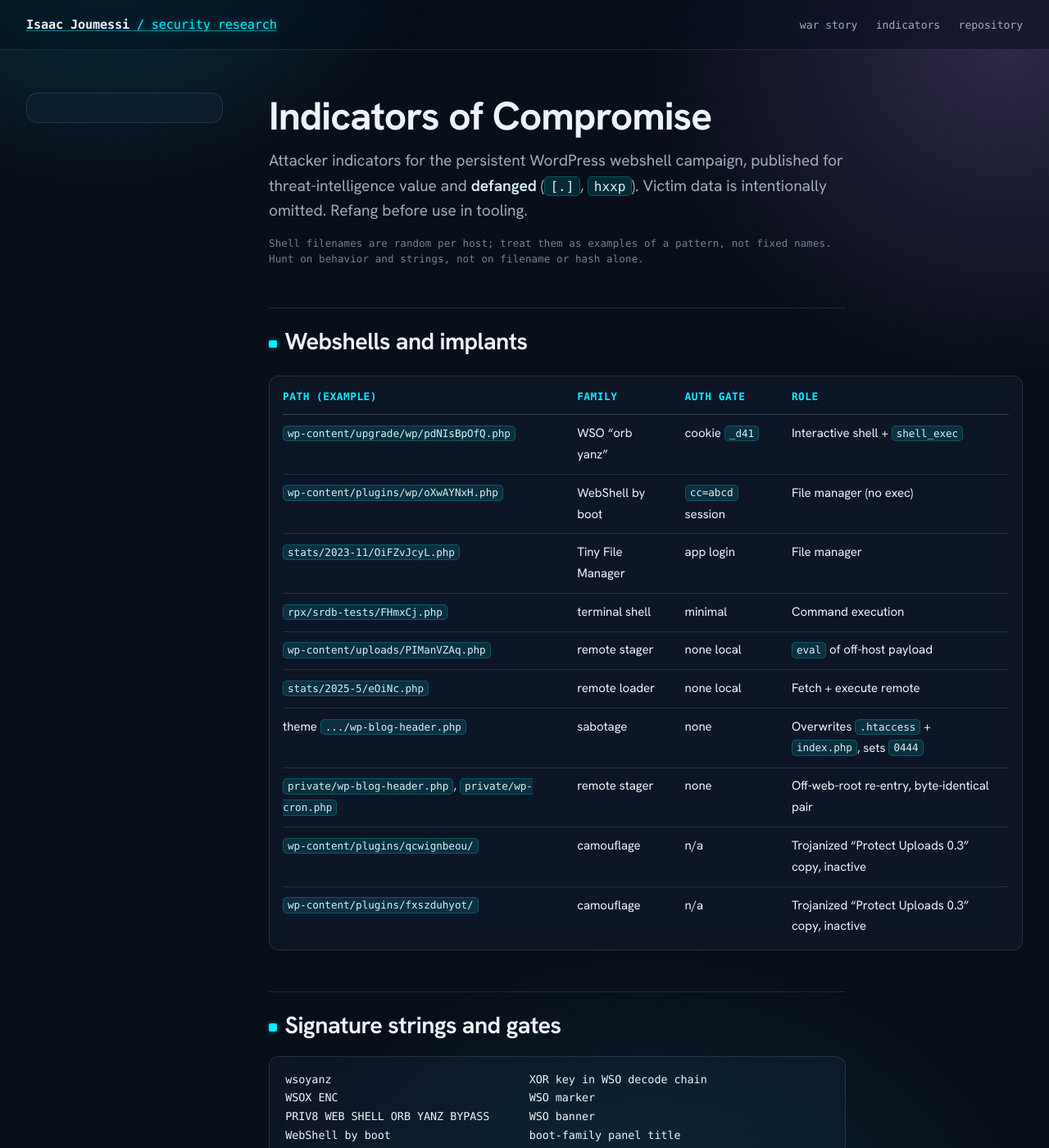
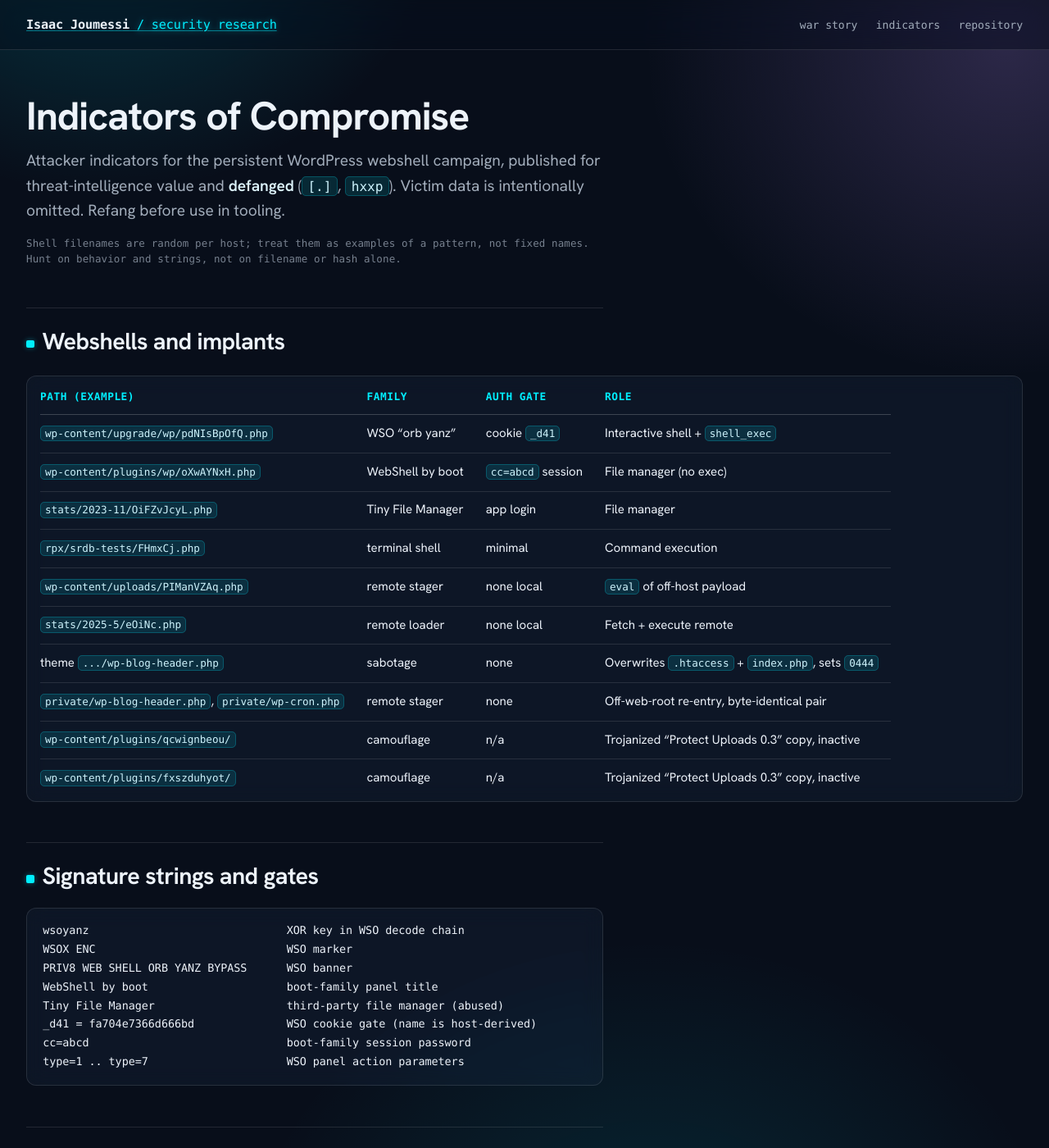
Before and after one commit to ZenithGenius/wordpress-webshell-campaign, a Jekyll site: the page built from analysis/IOCs.md, in a window 1280 px wide and 1400 px high. Shown: the whole window at 82% size. Built offline with Jekyll 4.4.1, drawn with Linux system fonts in a browser that asks for light colours; a script that is not in the unit is left out.

Commit message:
design: hide empty TOC rail and collapse grid on pages without headings

```diff
--- a/_layouts/default.html
+++ b/_layouts/default.html
@@ -93,12 +93,14 @@
     }
     @media (min-width: 1080px) {
       .shell { grid-template-columns: 15rem minmax(0, 1fr); }
+      /* No TOC (e.g. homepage): collapse to a single column, no empty rail. */
+      .shell:has(.toc:empty) { grid-template-columns: minmax(0, 1fr); }
     }
 
     /* ---- table of contents (glass rail) ---- */
     .toc { display: none; }
     @media (min-width: 1080px) {
-      .toc {
+      .toc:not(:empty) {
         display: block; position: sticky; top: 5.4rem; align-self: start;
         font-size: 0.88rem; line-height: 1.5; max-height: calc(100vh - 7rem); overflow-y: auto;
         padding: 1.1rem 1rem; border-radius: 14px;
```
